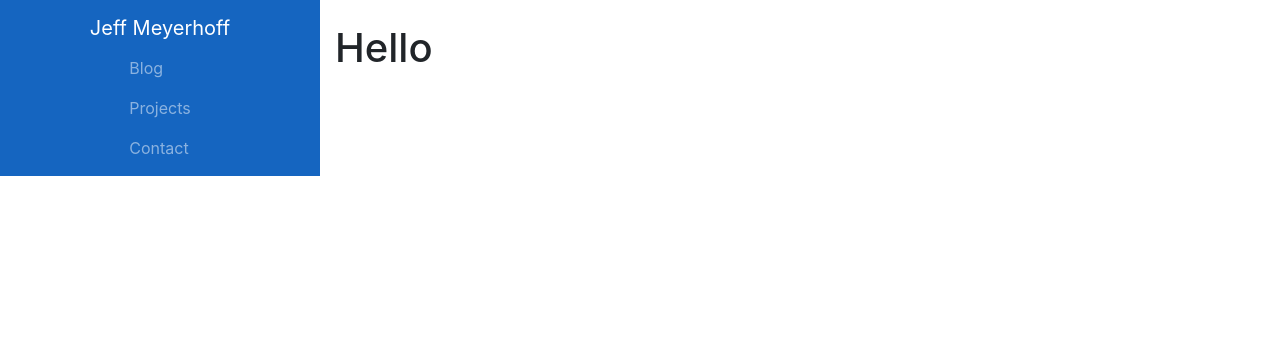
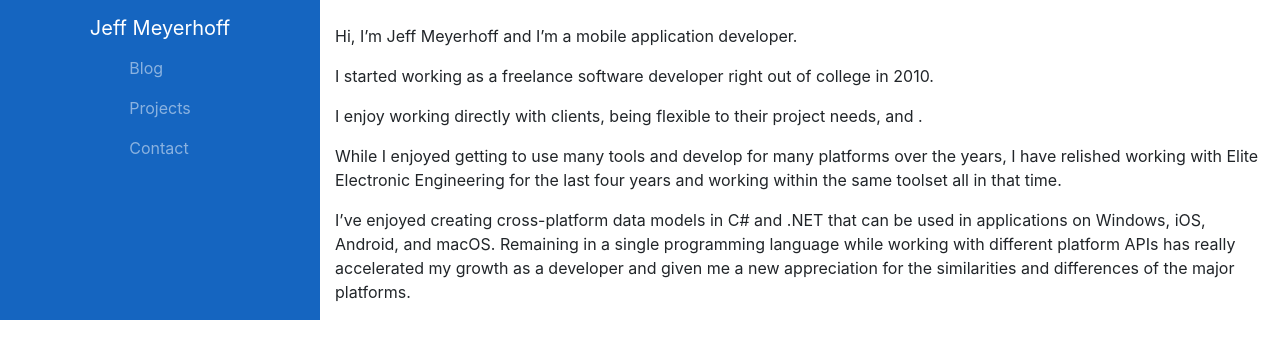
Before and after one commit to jeffington/jeffington.github.io, a Jekyll site: the page built from index.md, in a window 1280 px wide. Shown: the top 359 px of the page. Built offline with Jekyll 4.4.1, drawn with Linux system fonts in a browser that asks for light colours.

```diff
--- a/index.md
+++ b/index.md
@@ -3,4 +3,13 @@ layout: default
 title: Home
 ---
 
-# Hello
+
+Hi, I'm Jeff Meyerhoff and I'm a mobile application developer.
+
+I started working as a freelance software developer right out of college in 2010.
+
+I enjoy working directly with clients, being flexible to their project needs, and .
+
+While I enjoyed getting to use many tools and develop for many platforms over the years, I have relished working with Elite Electronic Engineering for the last four years and working within the same toolset all in that time.
+
+I've enjoyed creating cross-platform data models in C# and .NET that can be used in applications on Windows, iOS, Android, and macOS. Remaining in a single programming language while working with different platform APIs has really accelerated my growth as a developer and given me a new appreciation for the similarities and differences of the major platforms.
```
Also changed, not shown: todo/ketchup/index.md (added, +8 -0 lines).
